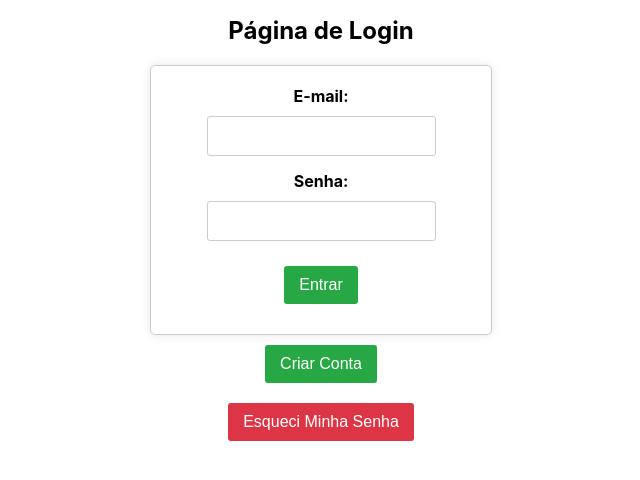
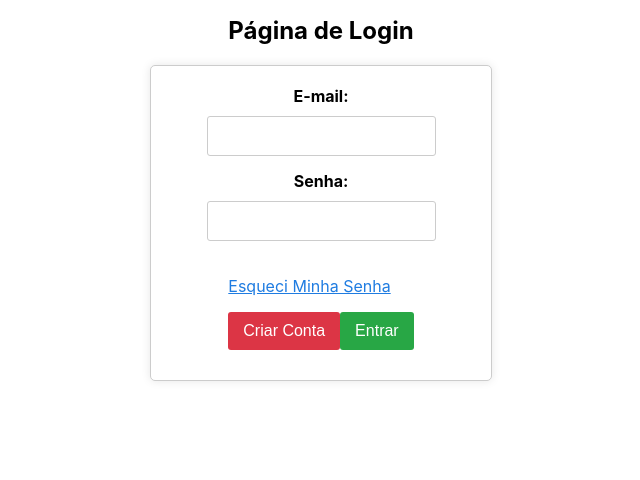
Before and after one commit to Daniel-Schutz/grupo_01-PW-T02-2023-2, a React (Create React App) app: page / in a window 1280 px wide. Shown: the top 480 px of the page, without its empty margins (319-959 px from the left). Built offline with nearby package versions, Linux system fonts and the light colour scheme.

Commit message:
Arrumando organização de botões

```diff
--- a/src/components/Login.js
+++ b/src/components/Login.js
@@ -54,22 +54,23 @@ function Login() {
             required
           />
         </div>
-        <div>
+        <div className='Links'>
           <Link to="/pagina-inicial">
+          <Link to="/recuperar-senha">
+          <p className='RecuperarSenha'>Esqueci Minha Senha</p>
+         </Link>
+
+           <Link to="/sign-up">
+          <button>Criar Conta</button>
+        </Link>
+
+
           <button type="submit">Entrar</button>
+
           </Link>
         </div>
       </form>
 
-      {/* Adicione os botões "Criar Conta" e "Esqueci Minha Senha" aqui */}
-      <div>
-        <Link to="/sign-up">
-          <button>Criar Conta</button>
-        </Link>
-        <Link to="/recuperar-senha">
-          <button>Esqueci Minha Senha</button>
-        </Link>
-      </div>
     </div>
   );
 }
--- a/src/components/SignUp.js
+++ b/src/components/SignUp.js
@@ -40,6 +40,9 @@ function SignUp() {
     <div>
       <h1>Página de Criar Conta</h1>
       <form onSubmit={handleSubmit}>
+      <div className='BotaoVoltar'>
+          <button onClick={handleVoltar}>Voltar</button>
+        </div>
         <div>
           <label htmlFor="username">Nome de Usuário:</label>
           <input
@@ -77,9 +80,7 @@ function SignUp() {
           <button type="submit">Criar Conta</button>
         </div>
       </form>
-      <div>
-          <button onClick={handleVoltar}>Voltar</button>
-        </div>
+
     </div>
   );
 }
--- a/src/components/TelaPrincipal.js
+++ b/src/components/TelaPrincipal.js
@@ -1,5 +1,7 @@
 import React, { useState } from 'react';
 import '../styles/TelaPrincipal.css';
+import { useNavigate } from 'react-router-dom';
+
 
 function TelaPrincipal() {
   const [imagemSelecionada, setImagemSelecionada] = useState(null);
--- a/src/styles/Login.css
+++ b/src/styles/Login.css
@@ -1,4 +1,17 @@
 /* Estilizando o container da página de login */
+
+.RecuperarSenha{
+  text-decoration: underline;
+  color: #1f7ce1;
+  align-items: flex-start;
+  justify-content: left;
+  text-align: left;
+}
+
+.RecuperarSenha:hover{
+  text-decoration: none;
+}
+
 div {
   display: flex;
   flex-direction: column;
--- a/src/styles/SignUp.css
+++ b/src/styles/SignUp.css
@@ -5,6 +5,12 @@ div {
     align-items: center;
     justify-content: center;
   }
+
+.BotaoVoltar{
+  align-items: flex-start;
+  justify-content: flex-start;
+
+}
 
   /* Estilizando o título da página */
   h1 {
```
